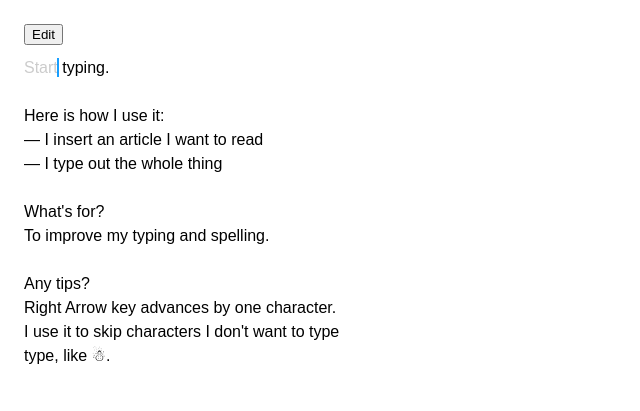
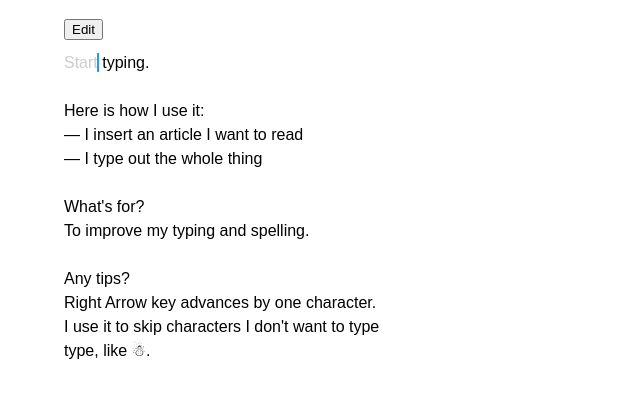
Before and after one commit to NV/typun, a plain HTML site: page index.html in a window 1280 px wide. Shown: the whole page, without its empty margins (0-640 px from the left). Drawn offline with Linux system fonts and the light colour scheme.

Commit message:
Better spacing.

```diff
--- a/style.css
+++ b/style.css
@@ -1,6 +1,6 @@
 body {
-	padding: 1em;
-	/* -webkit-user-modify: read-write-plaintext-only; */
+	margin-top: 1.2em;
+	margin-left: 5vw;
 }
 
 #wrap {
@@ -79,8 +79,8 @@ ins {
 	display: none;
 }
 .edit-on #type_area {
-    display: inline-block;
-    width: 34em
+	display: inline-block;
+	width: 34em
 }
 
 @keyframes cursor-blink {
```
